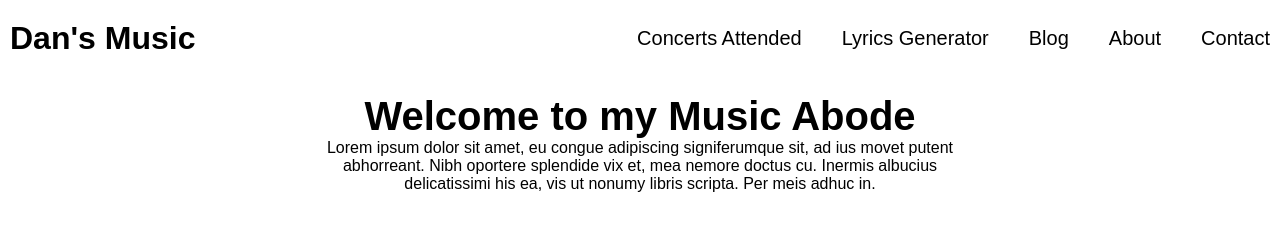
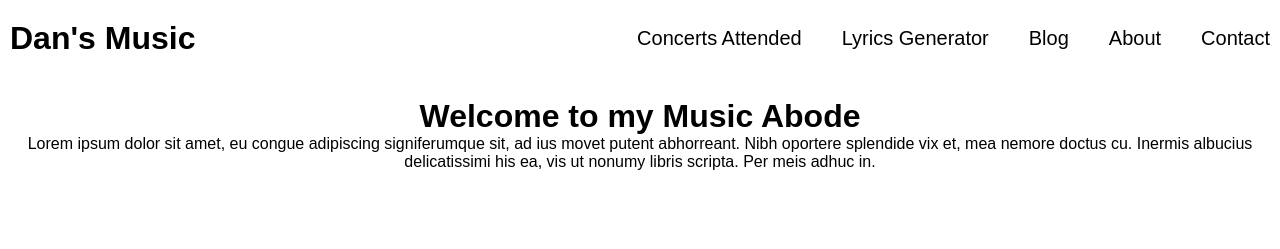
Before and after one commit to DirtyDan08/landing-page, a plain HTML site: page index.html in a window 1280 px wide. Shown: the top 249 px of the page. Drawn offline with Linux system fonts and the light colour scheme; a web font is replaced by a local one.

Commit message:
Added card markup for intro

```diff
--- a/index.html
+++ b/index.html
@@ -23,13 +23,13 @@
 
             <main>
             <div class="main-container">
-                <section class="intro">
-                     <h1 class="section-title">Welcome to my Music Abode</h1>
-                    <text class="intro-text">Lorem ipsum dolor sit amet, eu congue adipiscing signiferumque sit, ad ius movet putent abhorreant.
-                            Nibh oportere splendide vix et, mea nemore doctus cu. Inermis albucius delicatissimi his ea, vis ut nonumy libris scripta.
-                            Per meis adhuc in.
-                    </text>
-                </section>
+                    <div class="intro-card">
+                        <h1 class="intro card-title">Welcome to my Music Abode</h1>
+                        <text class="card-text">Lorem ipsum dolor sit amet, eu congue adipiscing signiferumque sit, ad ius movet putent abhorreant.
+                                Nibh oportere splendide vix et, mea nemore doctus cu. Inermis albucius delicatissimi his ea, vis ut nonumy libris scripta.
+                                Per meis adhuc in.
+                        </text>
+                    </div>
 
 
                <section class="record-container">
```
